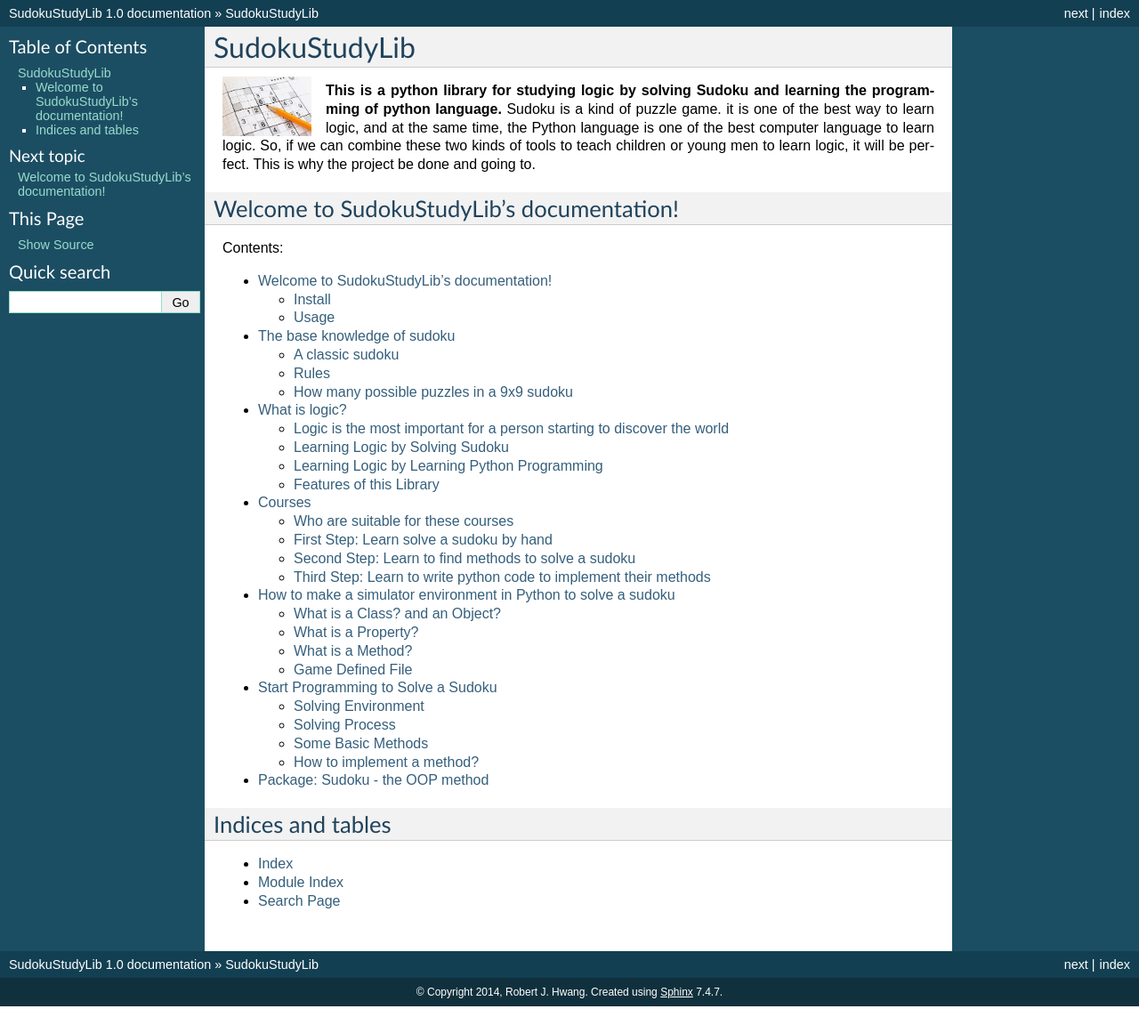
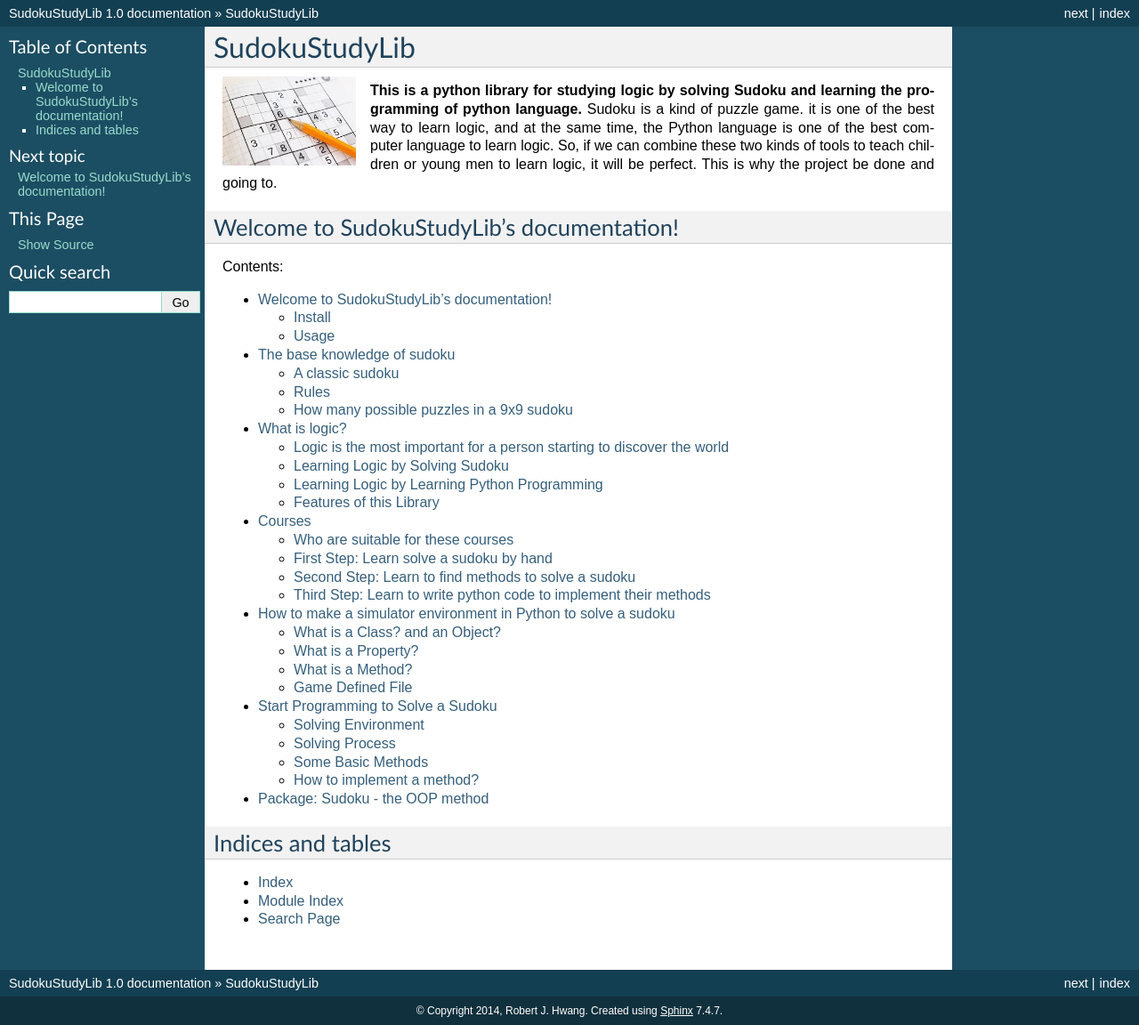
Before and after one commit to RobertOfTaiwan/SudokuStudyLib, a Sphinx documentation site: the page built from docs/source/index.rst, in a window 1280 px wide. Shown: the whole page at 89% size. Built offline with Sphinx 7.4.7, drawn with Linux system fonts in a browser that asks for light colours; before the commit the page ends 1131 px from its top, so only the background shows below that.

Commit message:
Add Logo

```diff
--- a/docs/source/index.rst
+++ b/docs/source/index.rst
@@ -2,7 +2,7 @@
 ==============
 
 .. image:: logo.jpg
-   :width: 100 px
+   :width: 150 px
    :align: left
 
 **This is a python library for studying logic by solving Sudoku and learning the programming of python language.**
```
